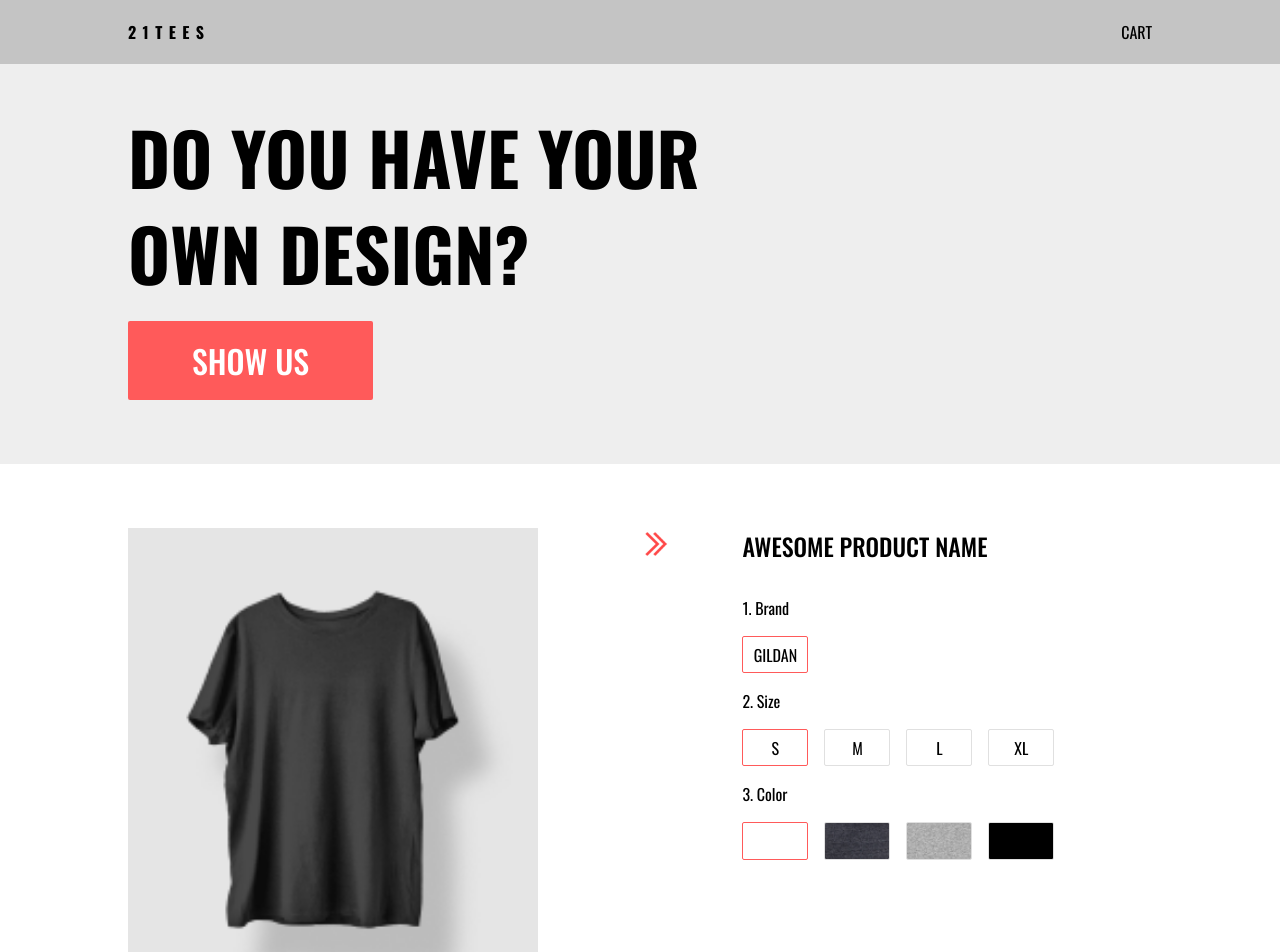
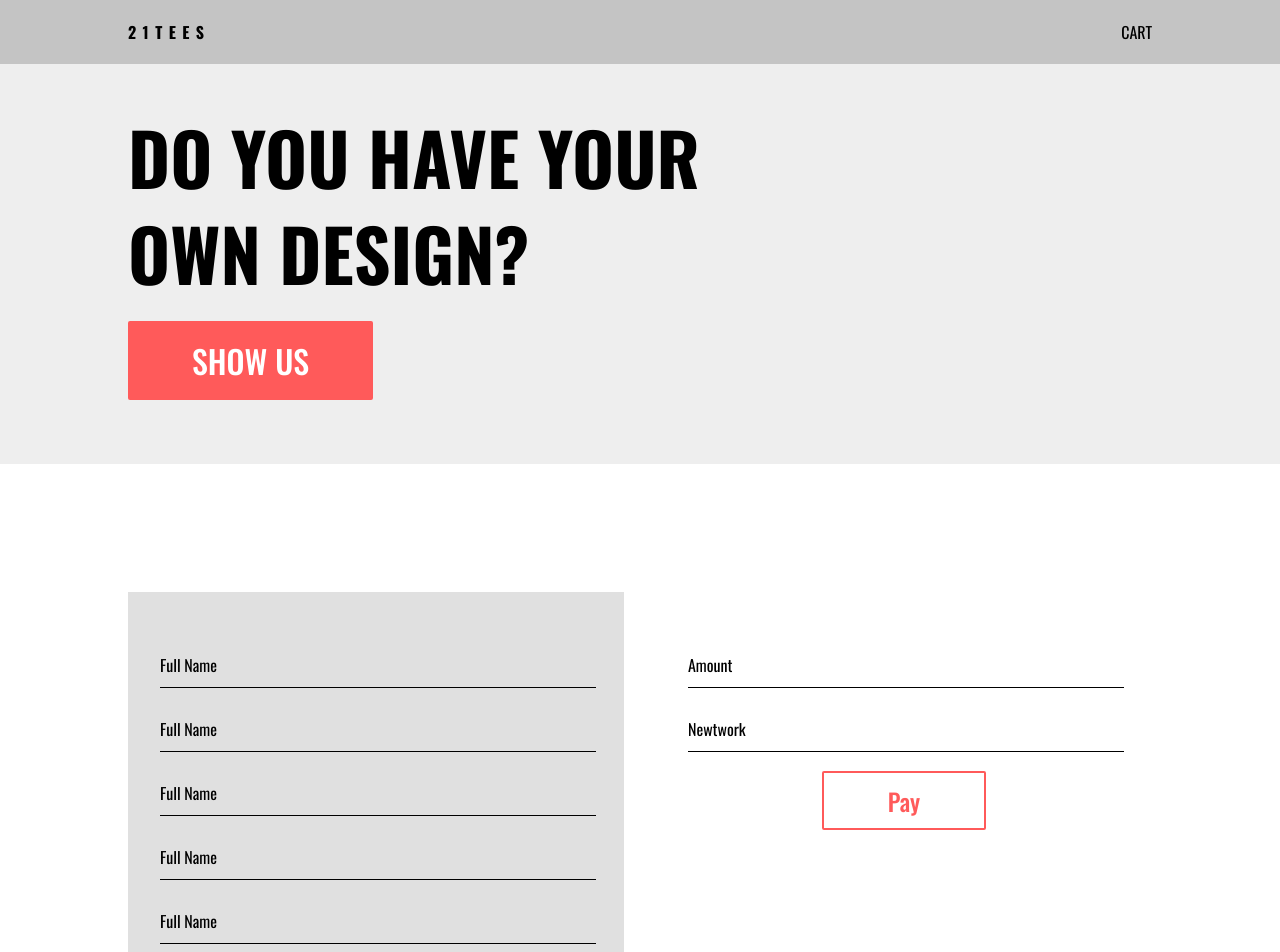
Before and after one commit to Sami-Rocks/21-tees, a React (Create React App) app: page / in a window 1280 px wide. Shown: the top 952 px of the page. Built offline with nearby package versions, Linux system fonts and the light colour scheme.

Commit message:
all pages design complete

```diff
--- a/src/components/RightSideBar/RightSideBar.scss
+++ b/src/components/RightSideBar/RightSideBar.scss
@@ -31,7 +31,7 @@
   .cart {
     width: 28rem;
     margin: 1rem 0;
-    max-height: 70vh;
+    max-height: 73vh;
     overflow-x: hidden;
     overflow-y: scroll;
     display: flex;
--- a/src/containers/App/App.js
+++ b/src/containers/App/App.js
@@ -9,6 +9,7 @@ import {RightSideBarContext} from './../../helpers/SideBarContext.js'
 import { useState } from 'react';
 import RightSideBar from '../../components/RightSideBar';
 import ProductDetails from '../ProductDetails';
+import Checkout from '../Checkout';
 
 function App() {
 
@@ -26,7 +27,7 @@ function App() {
       </LeftSideBarContext.Provider>
       <Banner />
       <div className="container" >
-        <ProductDetails />
+        <Checkout />
       </div>
     </div>
   );
--- /dev/null
+++ b/src/containers/Checkout/Checkout.scss
@@ -0,0 +1,86 @@
+.checkout {
+  .container {
+    display: flex;
+    flex-direction: column;
+  }
+  .user-details-form {
+    background: #e0e0e0;
+  }
+  .user-details-form,
+  .payment-form {
+    text-align: center;
+    padding: 2rem;
+    padding-bottom: calc(2rem + 25px);
+    .inputGroup {
+      position: relative;
+      padding: 25px 0 0;
+      margin-top: 10px;
+      width: 100%;
+    }
+
+    input {
+      font-family: inherit;
+      width: 100%;
+      border: 0;
+      border-bottom: 1.5px solid #000;
+      outline: 0;
+      font-size: 1.1rem;
+      background: transparent;
+      transition: border-color 0.2s;
+      font-weight: 500;
+      letter-spacing: 1.5px;
+
+      &::placeholder {
+        color: transparent;
+      }
+
+      &:placeholder-shown ~ label {
+        font-size: 0.3rem;
+        cursor: text;
+        top: 2rem;
+      }
+    }
+
+    label {
+      position: absolute;
+      top: 1.2rem;
+      display: block;
+      transition: 0.2s;
+      color: #000;
+    }
+
+    input:focus ~ label,
+    input:valid ~ label {
+      position: absolute;
+      top: 0;
+      display: block;
+      transition: 0.2s;
+      font-size: 0.8rem;
+      color: rgba(0, 0, 0, 0.63);
+      font-weight: 700;
+    }
+    /* reset input */
+    input {
+      &:required,
+      &:invalid {
+        box-shadow: none;
+      }
+    }
+  }
+}
+
+@media only screen and (min-width: 800px) {
+  .checkout {
+    width: 100%;
+    text-align: center;
+    .container {
+      padding: 8rem;
+      flex-direction: row;
+      gap: 2rem;
+    }
+    .payment-form,
+    .user-details-form {
+      width: 50%;
+    }
+  }
+}
--- /dev/null
+++ b/src/containers/Checkout/index.js
@@ -0,0 +1,51 @@
+import React from 'react'
+import './Checkout.scss'
+
+const Checkout = () =>{
+    return(
+        <div className="checkout">
+            <div className="container">
+                <div className="user-details-form">
+                    <div className="inputGroup">
+                        <input type="text" id="full-name" name="full-name" required />
+                        <label htmlFor="full-name">Full Name</label>
+                    </div>
+                    <div className="inputGroup">
+                        <input type="text" id="full-name" name="full-name" required />
+                        <label htmlFor="full-name">Full Name</label>
+                    </div>
+                    <div className="inputGroup">
+                        <input type="text" id="full-name" name="full-name"  required/>
+                        <label htmlFor="full-name">Full Name</label>
+                    </div>
+                    <div className="inputGroup">
+                        <input type="text" id="full-name" name="full-name"  required/>
+                        <label htmlFor="full-name">Full Name</label>
+                    </div>
+                    <div className="inputGroup">
+                        <input type="text" id="full-name" name="full-name"  required/>
+                        <label htmlFor="full-name">Full Name</label>
+                    </div>
+                </div>
+                <div className="payment-form">
+                    <div className="inputGroup">
+                        <input type="text" id="full-name" name="full-name"  required/>
+                        <label htmlFor="full-name">Amount</label>
+                    </div>
+                    <div className="inputGroup">
+                        <input type="text" id="full-name" name="full-name"  required/>
+                        <label htmlFor="full-name">Newtwork</label>
+                    </div>
+                    <button className="button secondary-button" >
+                        Pay
+                    </button>
+                </div>
+            </div>
+                <button className="button primary-button" >
+                        Complete Order
+                    </button>
+        </div>
+    )
+}
+
+export default Checkout
--- a/src/index.scss
+++ b/src/index.scss
@@ -45,6 +45,17 @@ button {
 }
 .primary-button:hover {
   background-color: #ff5a5ae7;
+}
+.secondary-button {
+  border: 2px solid #ff5a5a;
+  color: #ff5a5a;
+  font-size: 1.5rem;
+  font-weight: 500;
+  padding: 0.6rem 4rem;
+  background: none;
+}
+.secondary-button:hover {
+  border-color: #ff5a5ae7;
 }
 .special-button {
   background-color: #fff;
```
